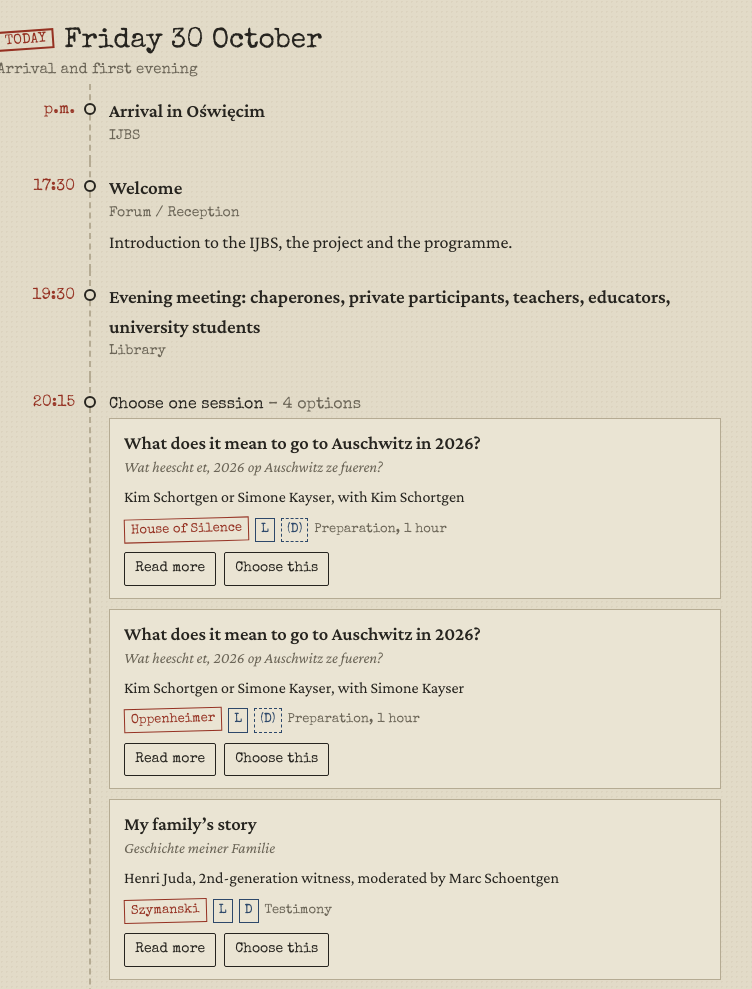
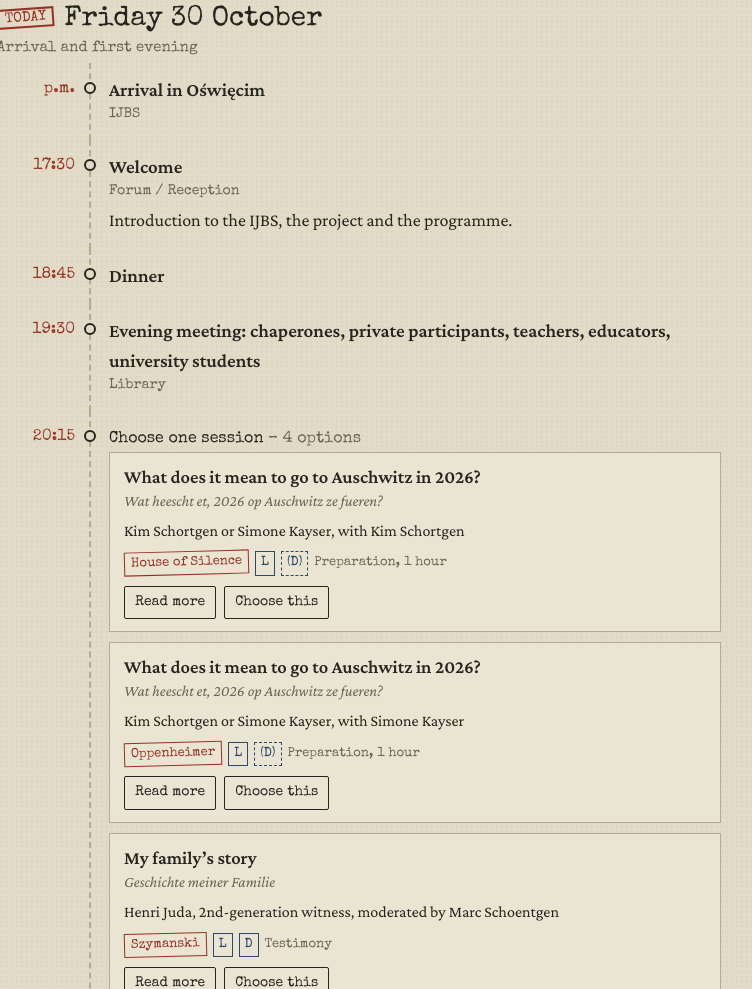
Before and after one commit to RedPill47/t2g-oswiecim-2026, a plain HTML site: page site/index.html in a window 1280 px wide. Shown: the part 2736-3725 px from the top of the page, without its empty margins (281-1033 px from the left). Drawn offline with nearby package versions, Linux system fonts and the light colour scheme.

Commit message:
Update to the latest programme: times for meals, departures and ceremonies; Woltz and Hayum swap rooms on Saturday 15:00
Co-Authored-By: Claude Opus 5.5 <noreply@anthropic.com>
Claude-Session: https://claude.ai/code/session_012iG4xbENTVofo78wMfL4mL

```diff
--- a/site/index.html
+++ b/site/index.html
@@ -245,7 +245,7 @@ nav.tabs a.today::after{content:"";display:inline-block;width:7px;height:7px;bor
     <li data-t="rh3"><b>Evenings</b><span>Saturday 20:00: study groups. Chaperones, private participants, teachers, educators and university students have a meeting in the Library at 19:30 on Friday, Saturday and Sunday.</span></li>
     <li data-t="rh4"><b>Any time</b><span>Cards and pens are laid out around the IJBS. Write or draw what moves you, in any language, and hang it on the line in the foyer. The Hannah Arendt exhibition is open to visit on your own.</span></li>
   </ul>
-  <p class="note" data-t="how_note">Still not in the documents: meal times and the exact start of the morning visits. Ask your group leader.</p>
+  <p class="note" data-t="how_note">At the memorial sites there is a security check: no backpacks, no large bags.</p>
 
   <h2 data-t="filt_h">Your filters<small>Tap the languages you follow comfortably</small></h2>
   <div class="langbox">
@@ -367,9 +367,9 @@ const STR={
  rh4:{de:"<b>Jederzeit</b><span>In der IJBS liegen überall Karten und Stifte aus. Schreib oder zeichne, was dich bewegt, in jeder Sprache, und häng es an die Leine im Foyer. Die Hannah-Arendt-Ausstellung kannst du auf eigene Faust besuchen.</span>",
   fr:"<b>À tout moment</b><span>Des cartes et des stylos sont disposés un peu partout à l’IJBS. Écrivez ou dessinez ce qui vous touche, dans la langue de votre choix, et accrochez-le à la corde dans le foyer. L’exposition sur Hannah Arendt se visite librement.</span>",
   lb:"<b>Zu all Moment</b><span>An der IJBS leien iwwerall Kaarten a Bicen. Schreif oder mol, wat dech beréiert, an all Sprooch, an hänk et un d’Schnouer am Foyer. D’Hannah-Arendt-Ausstellung kanns du op eegen Hand besichen.</span>"},
- how_note:{de:"Steht noch nicht in den Unterlagen: Essenszeiten und der genaue Beginn der Besichtigungen am Vormittag. Frag deine Gruppenleitung.",
-  fr:"Pas encore dans les documents : les heures des repas et l’heure exacte du début des visites du matin. Demandez à votre responsable de groupe.",
-  lb:"Nach net an den Dokumenter: d’Iesszäiten an de genauen Ufank vun de Visitte moies. Fro deng Gruppeleedung."},
+ how_note:{de:"An den Gedenkstätten gibt es eine Sicherheitskontrolle: keine Rucksäcke, keine großen Taschen.",
+  fr:"Contrôle de sécurité sur les sites du mémorial : pas de sacs à dos, pas de grands sacs.",
+  lb:"Op de Gedenkstätte gëtt et eng Sécherheetskontroll: keng Rucksäck, keng grouss Taschen."},
  filt_h:{de:"Deine Filter<small>Tippe die Sprachen an, denen du gut folgen kannst</small>",
   fr:"Vos filtres<small>Touchez les langues que vous suivez sans difficulté</small>",
   lb:"Deng Filteren<small>Tipp d’Sproochen un, déi s du gutt verstees</small>"},
@@ -639,13 +639,18 @@ const W={
 };
 const SLOTS={
  fri:{label:"Fri 20:15",time:"20:15",opts:[["wat","House of Silence",WITH("Kim Schortgen")],["wat","Oppenheimer",WITH("Simone Kayser")],["juda","Szymanski",MOD("Marc Schoentgen")],["faces","Library",""]]},
- sat1:{label:"Sat 15:00",time:"15:00",opts:[["jfj","House of Silence"],["hayum","Oppenheimer"],["woltz","Szymanski"],["goerens","Przybylski"],["hagenauer","Library"],["town","Meet at Forum"],["jewish","Meet at Forum"]]},
+ sat1:{label:"Sat 15:00",time:"15:00",opts:[["jfj","House of Silence"],["woltz","Oppenheimer"],["hayum","Szymanski"],["goerens","Przybylski"],["hagenauer","Library"],["town","Meet at Forum"],["jewish","Meet at Forum"]]},
  sat2:{label:"Sat 16:30",time:"16:30",opts:[["wasbleibt","House of Silence"],["woltz","Oppenheimer"],["juda","Szymanski",MOD("Yannick Frantz")],["joseph","Przybylski"],["bourg","Library"],["freimann","Café"],["richter","Forum / pavilion"]]},
  sun1:{label:"Sun 15:00",time:"15:00",opts:[["jfj","House of Silence"],["hayum","Oppenheimer"],["joseph","Przybylski"],["hagenauer","Library"],["freimann","Café"],["town","Meet at Forum"],["frames","Meet at Forum"]]},
  sun2:{label:"Sun 16:30",time:"16:30",opts:[["wasbleibt","House of Silence"],["woltz","Oppenheimer"],["juda","Szymanski",MOD("Liz Freimann")],["befr","Przybylski"],["bourg","Library"],["jewish","Meet at Forum"]]}
 };
 const MEET={t:"19:30",h:{en:"Evening meeting: chaperones, private participants, teachers, educators, university students",de:"Abendtreffen: Begleitpersonen, Privatteilnehmende, Lehrkräfte, Erziehende, Studierende",fr:"Réunion du soir : accompagnateurs, participants privés, enseignants, éducateurs, étudiants",lb:"Owesreunioun: Begleetpersounen, Privatpersounen, Enseignanten, Educateuren, Studenten"},w:"Library"};
-const AM={en:"a.m.",de:"vorm.",fr:"matin",lb:"moies"},PM={en:"p.m.",de:"nachm.",fr:"après-midi",lb:"nomëttes"},THEN={en:"then",de:"danach",fr:"ensuite",lb:"duerno"};
+const PM={en:"p.m.",de:"nachm.",fr:"après-midi",lb:"nomëttes"};
+const MEAL=(t,h)=>({t,h,w:"IJBS"});
+const BKF={en:"Breakfast",de:"Frühstück",fr:"Petit-déjeuner",lb:"Frühstéck"},LUNCH={en:"Lunch",de:"Mittagessen",fr:"Déjeuner",lb:"Mëttegiessen"};
+const DINNER={t:"18:45",h:{en:"Dinner",de:"Abendessen",fr:"Dîner",lb:"Owesiessen"}};
+const SEC={en:"Security check on arrival: no backpacks, no large bags.",de:"Sicherheitskontrolle bei der Ankunft: keine Rucksäcke, keine großen Taschen.",fr:"Contrôle de sécurité à l’arrivée : pas de sacs à dos, pas de grands sacs.",lb:"Sécherheetskontroll bei der Arrivée: keng Rucksäck, keng grouss Taschen."};
+const BACK=t=>({t,h:{en:"Bus back to the IJBS",de:"Rückfahrt zur IJBS",fr:"Retour en bus à l’IJBS",lb:"Mam Bus zréck op d’IJBS"}});
 const DAYS={
  thu:[
   {t:{en:"before",de:"vorher",fr:"avant",lb:"virdrun"},h:{en:"ID check",de:"Ausweiskontrolle",fr:"Contrôle d’identité",lb:"Ausweiskontroll"},
@@ -660,31 +665,43 @@ const DAYS={
   {t:PM,h:{en:"Arrival in Oświęcim",de:"Ankunft in Oświęcim",fr:"Arrivée à Oświęcim",lb:"Ukonft zu Oświęcim"},w:"IJBS"},
   {t:"17:30",h:{en:"Welcome",de:"Begrüßung",fr:"Accueil",lb:"Begréissung"},w:"Forum / Reception",
    p:{en:"Introduction to the IJBS, the project and the programme.",de:"Vorstellung der IJBS, des Projekts und des Programms.",fr:"Présentation de l’IJBS, du projet et du programme.",lb:"Virstellung vun der IJBS, vum Projet a vum Programm."}},
+  DINNER,
   MEET,
   {slot:"fri",title:{en:"Choose one session",de:"Wähl einen Programmpunkt",fr:"Choisissez une activité",lb:"Wiel ee Programmpunkt"}}
  ],
  sat:[
-  {t:AM,h:{en:"Auschwitz I – the main camp",de:"Auschwitz I – das Stammlager",fr:"Auschwitz I – le camp principal",lb:"Auschwitz I – de Stammlager"},site:true,
+  MEAL("7:30",BKF),
+  {t:"8:15",h:{en:"Bus to the memorial site",de:"Abfahrt zur Gedenkstätte",fr:"Départ pour le mémorial",lb:"Depart op d’Gedenkstätt"},p:SEC},
+  {t:"9:00",h:{en:"Auschwitz I – the main camp",de:"Auschwitz I – das Stammlager",fr:"Auschwitz I – le camp principal",lb:"Auschwitz I – de Stammlager"},site:true,
    p:{en:"Guided visit of the memorial site (Stammlager).",de:"Geführte Besichtigung der Gedenkstätte (Stammlager).",fr:"Visite guidée du site mémoriel (Stammlager).",lb:"Gefouert Visitt vun der Gedenkstätt (Stammlager)."}},
-  {t:THEN,h:{en:"Commemoration at the Wall of Death",de:"Gedenkfeier an der Todeswand",fr:"Commémoration au mur des fusillés",lb:"Gedenkfeier un der Doudesmauer"},site:true,
+  {t:"11:00",h:{en:"Commemoration at the Wall of Death",de:"Gedenkfeier an der Todeswand",fr:"Commémoration au mur des fusillés",lb:"Gedenkfeier un der Doudesmauer"},site:true,
    p:{en:"Ceremony at the execution wall in the courtyard between Block 10 and Block 11 – Block 10 is where Jeanne Juda, Henri Juda’s mother, was held.",de:"Feier an der Hinrichtungsmauer im Hof zwischen Block 10 und Block 11 – in Block 10 war Jeanne Juda, die Mutter von Henri Juda, inhaftiert.",fr:"Cérémonie devant le mur d’exécution, dans la cour entre le bloc 10 et le bloc 11 – c’est au bloc 10 que Jeanne Juda, la mère d’Henri Juda, a été détenue.",lb:"Zeremonie un der Hiriichtungsmauer am Haff tëscht dem Block 10 an dem Block 11 – am Block 10 war d’Jeanne Juda, dem Henri Juda seng Mamm, agespaart."}},
+  BACK("13:00"),
+  MEAL("13:15",LUNCH),
   {slot:"sat1",title:{en:"First afternoon slot – choose one",de:"Erstes Zeitfenster am Nachmittag – wähl eins",fr:"Premier créneau de l’après-midi – choisissez-en un",lb:"Éischt Zäitfënster nomëttes – wiel eent"}},
   {slot:"sat2",title:{en:"Second afternoon slot – choose one",de:"Zweites Zeitfenster am Nachmittag – wähl eins",fr:"Second créneau de l’après-midi – choisissez-en un",lb:"Zweet Zäitfënster nomëttes – wiel eent"}},
+  DINNER,
   MEET,
   {t:"20:00",h:{en:"Study groups",de:"Studiengruppen",fr:"Groupes d’étude",lb:"Studiegruppen"},w:{en:"All other rooms",de:"Alle anderen Räume",fr:"Toutes les autres salles",lb:"All déi aner Säll"}}
  ],
  sun:[
-  {t:AM,h:"Auschwitz II – Birkenau",site:true,p:{en:"Guided visit of the memorial site.",de:"Geführte Besichtigung der Gedenkstätte.",fr:"Visite guidée du site mémoriel.",lb:"Gefouert Visitt vun der Gedenkstätt."}},
-  {t:THEN,h:{en:"Commemoration at the International Monument",de:"Gedenkfeier am Internationalen Mahnmal",fr:"Commémoration au Monument international",lb:"Gedenkfeier um Internationale Monument"},site:true,
+  MEAL("7:30",BKF),
+  {t:"8:30",h:{en:"Bus to Birkenau",de:"Abfahrt zur Gedenkstätte Birkenau",fr:"Départ pour Birkenau",lb:"Depart op Birkenau"},p:SEC},
+  {t:"9:00",h:"Auschwitz II – Birkenau",site:true,p:{en:"Guided visit of the memorial site.",de:"Geführte Besichtigung der Gedenkstätte.",fr:"Visite guidée du site mémoriel.",lb:"Gefouert Visitt vun der Gedenkstätt."}},
+  {t:"12:00",h:{en:"Commemoration at the International Monument",de:"Gedenkfeier am Internationalen Mahnmal",fr:"Commémoration au Monument international",lb:"Gedenkfeier um Internationale Monument"},site:true,
    p:{en:"Ceremony at the memorial at the far end of the Birkenau ramp, between the ruins of crematoria II and III.",de:"Feier am Mahnmal am Ende der Rampe in Birkenau, zwischen den Ruinen der Krematorien II und III.",fr:"Cérémonie au mémorial, tout au bout de la rampe de Birkenau, entre les ruines des crématoires II et III.",lb:"Zeremonie um Monument um Enn vun der Rampe zu Birkenau, tëscht de Ruine vun de Krematorien II an III."}},
+  BACK("14:00"),
+  MEAL("14:15",LUNCH),
   {slot:"sun1",title:{en:"First afternoon slot – choose one",de:"Erstes Zeitfenster am Nachmittag – wähl eins",fr:"Premier créneau de l’après-midi – choisissez-en un",lb:"Éischt Zäitfënster nomëttes – wiel eent"}},
   {slot:"sun2",title:{en:"Second afternoon slot – choose one",de:"Zweites Zeitfenster am Nachmittag – wähl eins",fr:"Second créneau de l’après-midi – choisissez-en un",lb:"Zweet Zäitfënster nomëttes – wiel eent"}},
+  DINNER,
   MEET,
   {t:"20:30",h:{en:"Closing, all together",de:"Gemeinsamer Abschluss",fr:"Clôture, tous ensemble",lb:"Ofschloss, all zesummen"},w:"Forum / Reception",
    p:{en:"Gemeinsamer Abschluss – the joint end of the programme in Oświęcim.",de:"Der gemeinsame Abschluss des Programms in Oświęcim.",fr:"« Gemeinsamer Abschluss » – la clôture commune du programme à Oświęcim.",lb:"De gemeinsamen Ofschloss vum Programm zu Oświęcim."}}
  ],
  mon:[
-  {t:AM,h:{en:"Leave Oświęcim",de:"Abfahrt aus Oświęcim",fr:"Départ d’Oświęcim",lb:"Ofrees vun Oświęcim"},p:{en:"Kraków is about 60 km away.",de:"Krakau liegt etwa 60 km entfernt.",fr:"Cracovie est à environ 60 km.",lb:"Krakau läit ongeféier 60 km ewech."}},
+  MEAL("7:00",BKF),
+  {t:"8:30",h:{en:"Check out and leave for Kraków",de:"Check-out und Abfahrt nach Krakau",fr:"Libération des chambres et départ pour Cracovie",lb:"Check-out an Depart op Krakau"},p:{en:"Kraków is about 60 km away; arrival around 10:30.",de:"Krakau liegt etwa 60 km entfernt; Ankunft gegen 10:30.",fr:"Cracovie est à environ 60 km ; arrivée vers 10:30.",lb:"Krakau läit ongeféier 60 km ewech; Arrivée géint 10:30."}},
   {t:{en:"day",de:"Tag",fr:"journée",lb:"Dag"},h:{en:"Visit of Kraków",de:"Besuch in Krakau",fr:"Visite de Cracovie",lb:"Besuch zu Krakau"},w:{en:"Old Jewish quarter, old town and more",de:"Altes jüdisches Viertel, Altstadt und mehr",fr:"Ancien quartier juif, vieille ville et plus encore",lb:"Ale jiddesche Quartier, al Stad a méi"},
    p:{en:"Kazimierz, the Jewish quarter founded in 1335, is today the best-preserved in Poland; its ghetto was liquidated in 1943. The historic centre has been a UNESCO World Heritage site since 1978.",
     de:"Kazimierz, das 1335 gegründete jüdische Viertel, ist heute das besterhaltene in Polen; das Ghetto wurde 1943 liquidiert. Die historische Altstadt gehört seit 1978 zum UNESCO-Welterbe.",
```
